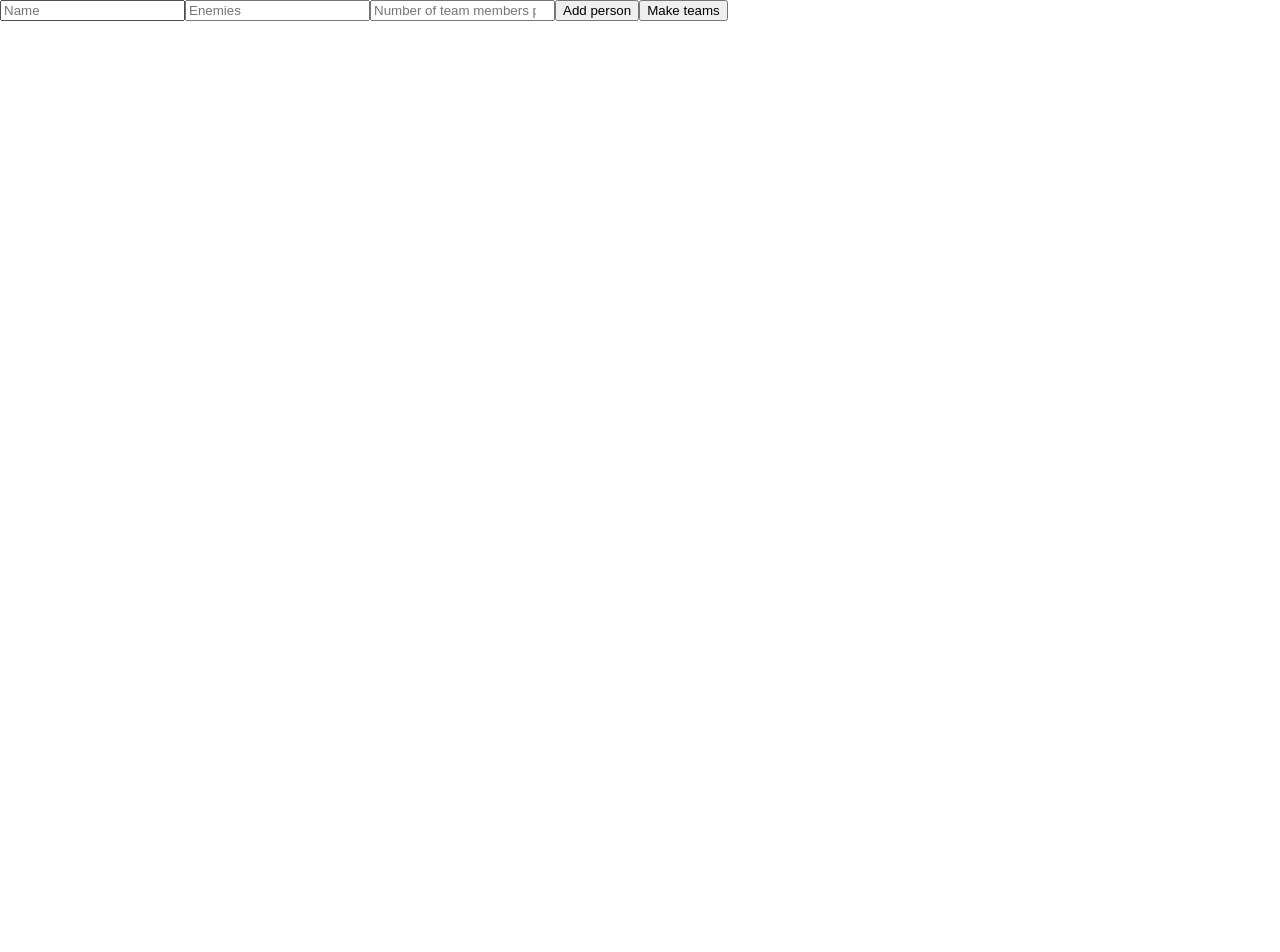
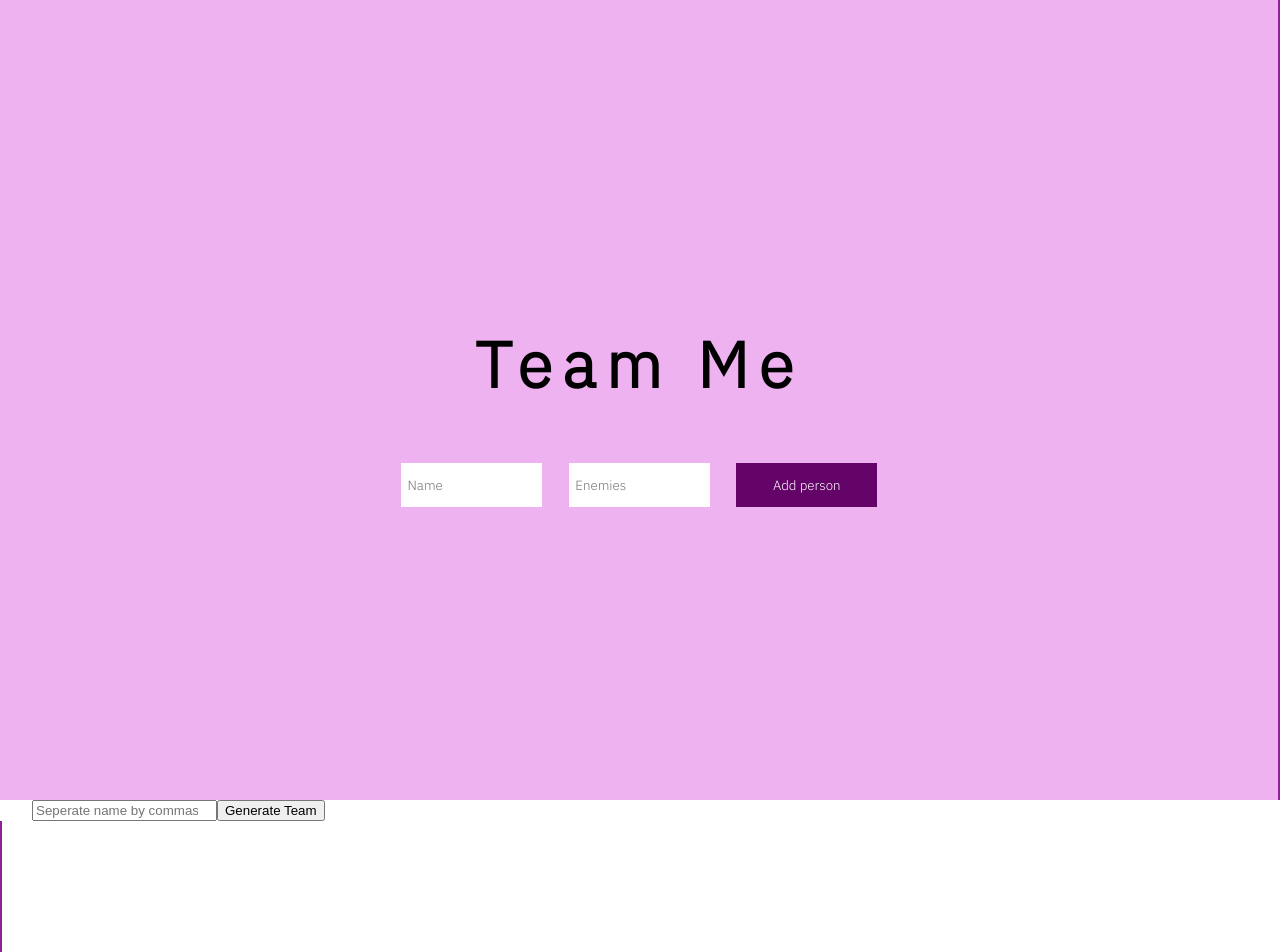
Before and after one commit to HaxagonusD/partner-chooser, a React (Create React App) app: page / in a window 1280 px wide. Shown: the top 952 px of the page. Before the commit the page ends 800 px from the top, so only its background shows below. Built offline with nearby package versions, Linux system fonts and the light colour scheme.

Commit message:
Displays the teams. Css needs a litlle fixing

```diff
--- a/src/App.js
+++ b/src/App.js
@@ -1,6 +1,10 @@
 import "./App.css";
 import Person from "./services/Person";
 import { useState } from "react";
+import Header from "./components/Header";
+import "./css/InputPanel.css";
+import "./css/DisplayPanel.css";
+import Team from "./components/Team";
 
 import makeTeams from "./services/makeTeams";
 
@@ -9,6 +13,7 @@ function App() {
   const [currentEnemies, setCurrentEnemies] = useState("");
   const [number, setNumber] = useState(1);
   const [people, setPeople] = useState([]);
+  const [teams, setTeams] = useState([]);
 
   const parseCsv = (csv) => {
     let csvArray = csv.split(",");
@@ -19,31 +24,67 @@ function App() {
   const addPerson = () => {
     const thePerson = new Person(currentName, parseCsv(currentEnemies));
     console.log(thePerson);
+    setCurrentName("");
+    setCurrentEnemies("");
     setPeople([...people, thePerson]);
   };
 
   const handleMakeTeams = () => {
-    console.log(makeTeams(people, number));
+    const madeTeams = makeTeams(people, number);
+    console.log(madeTeams);
+    setTeams(madeTeams);
   };
 
   return (
     <div className="App">
+      <div className="input-panel">
+        <Header name={"Team Me"} />
+        <div className="add-person">
           <input
             placeholder="Name"
+            value={currentName}
             onChange={(event) => setCurrentName(event.target.value)}
           />
+
           <input
             type="textarea"
+            value={currentEnemies}
             placeholder="Enemies"
             onChange={(event) => setCurrentEnemies(event.target.value)}
           />
+          <button onClick={addPerson}>Add person</button>
+          {people.map((person, index) => {
+            return (
+              <div key={index}>
+                <p>{person.name}</p>
+              </div>
+            );
+          })}
+        </div>
+      </div>
+
+      <div className="add-person">
         <input
           type="number"
-        placeholder="Number of team members per group"
+          min="0"
+          placeholder="Seperate name by commas"
           onChange={(event) => setNumber(event.target.value)}
         />
-      <button onClick={addPerson}>Add person</button>
-      <button onClick={handleMakeTeams}>Make teams</button>
+        <button onClick={handleMakeTeams}>Generate Team</button>
+      </div>
+
+      <div className="display-panel">
+        <Header name={"Your generated team:"} />
+        <ul>
+          {teams.map((currentTeam, index) => {
+            return (
+              <li key={index}>
+                <Team team={currentTeam} name={index} />
+              </li>
+            );
+          })}
+        </ul>
+      </div>
     </div>
   );
 }
--- /dev/null
+++ b/src/components/Team.js
@@ -0,0 +1,13 @@
+import TeamMate from "./TeamMate";
+function Team({ team, name }) {
+  return (
+    <div>
+      <h2>This is team # {name}</h2>
+      {team.map((teamMate, index) => {
+        return <TeamMate key={index} person={teamMate} />;
+      })}
+    </div>
+  );
+}
+
+export default Team;
--- a/src/components/TeamMate.js
+++ b/src/components/TeamMate.js
@@ -1,7 +1,3 @@
-export default function TeamMate(props) {
-	return (
-		<div className="teammates">
-			<li>{props.name}</li>
-		</div>
-	);
+export default function TeamMate({ person }) {
+  return <div className="teammates">{person.name}</div>;
 }
```
Lines whose indentation alone changed are shown as unchanged.
